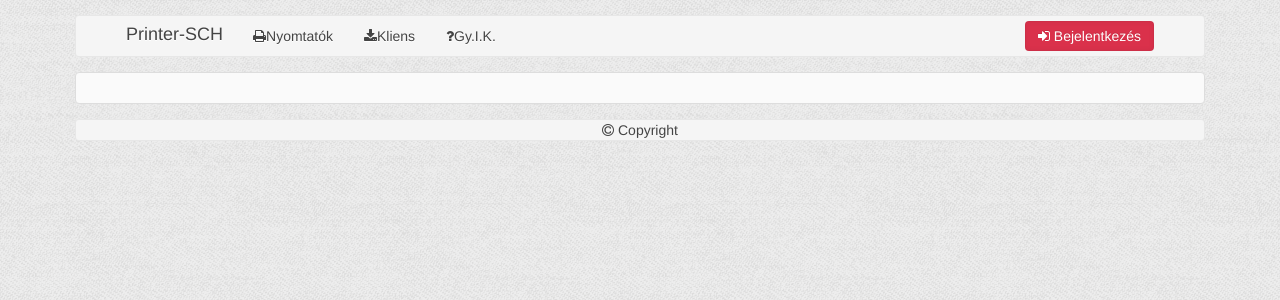
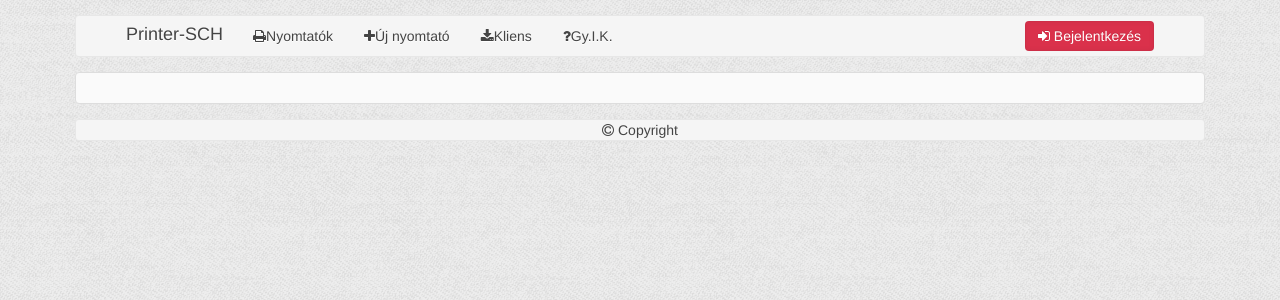
Before and after one commit to DevTeamSCH/printer-next, a Django app: a page that uses printer/templates/base.html in a window 1280 px wide. Shown: the top 300 px of the page. Run offline with Django 3.2, Linux system fonts and the light colour scheme.

Commit message:
Link az uj nyomtato oldalra

```diff
--- a/printer/templates/base.html
+++ b/printer/templates/base.html
@@ -25,6 +25,10 @@
                         <li>
                             <a href="index">
                             <i class="uk-icon-print"></i>Nyomtatók</a>
+                        </li>
+                        <li>
+                            <a href="newprinter">
+                            <i class="uk-icon-plus"></i>Új nyomtató</a>
                         </li>
                         <li>
                             <a href="client">
```
